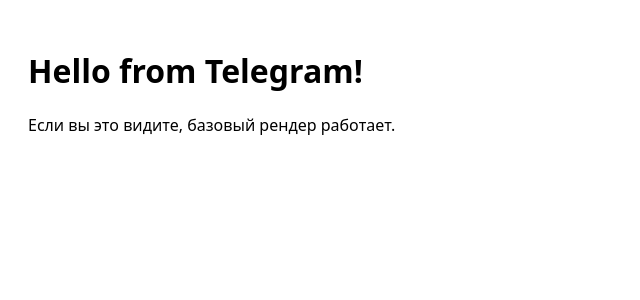
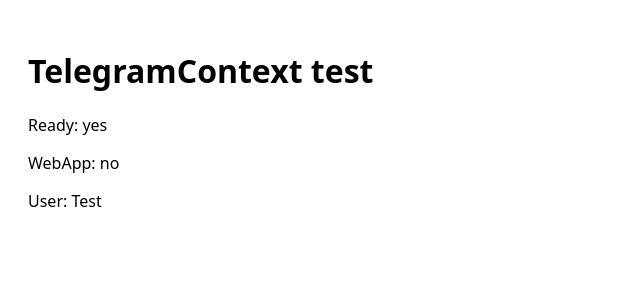
Before and after one commit to Gymnasium22/cycleflow2, a React (Vite) app: page / in a window 1280 px wide. Shown: the top 300 px of the page, without its empty margins (0-640 px from the left). Built offline with nearby package versions, Linux system fonts and the light colour scheme.

Commit message:
Test TelegramContext in isolation

```diff
--- a/src/main.jsx
+++ b/src/main.jsx
@@ -1,4 +1,5 @@
 import { createRoot } from 'react-dom/client'
+import { TelegramProvider, useTelegram } from './context/TelegramContext'
 
 window.onerror = function (message, source, lineno, colno, error) {
   const root = document.getElementById('root')
@@ -14,12 +15,20 @@
 }
 
 function App() {
+  const { webApp, user, ready } = useTelegram()
+
   return (
     <div style={{ padding: 20, fontFamily: 'system-ui, sans-serif' }}>
-      <h1>Hello from Telegram!</h1>
-      <p>Если вы это видите, базовый рендер работает.</p>
+      <h1>TelegramContext test</h1>
+      <p>Ready: {ready ? 'yes' : 'no'}</p>
+      <p>WebApp: {webApp ? 'yes' : 'no'}</p>
+      <p>User: {user ? user.first_name || user.username : 'no'}</p>
     </div>
   )
 }
 
-createRoot(document.getElementById('root')).render(<App />)
+createRoot(document.getElementById('root')).render(
+  <TelegramProvider>
+    <App />
+  </TelegramProvider>
+)
```
